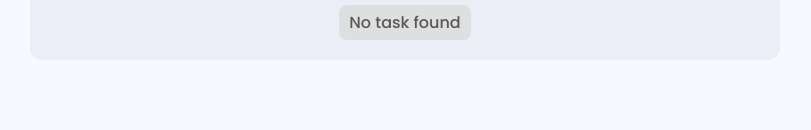
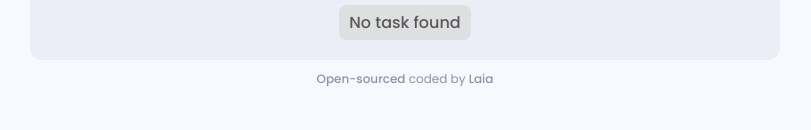
Before and after one commit to LaiaCastilla/todo-app, a React (Create React App) app: page / in a window 1280 px wide. Shown: the part 170-300 px from the top of the page, without its empty margins (235-1046 px from the left). Built offline with nearby package versions, Linux system fonts and the light colour scheme.

Commit message:
footer added

```diff
--- a/src/App.js
+++ b/src/App.js
@@ -14,11 +14,35 @@ function App() {
         <div className={style.app__wrapper}>
           <AppHeader />
           <AppContent />
+          <footer className={style.app__footer}>
+            <a
+              className={style.app__footer__link}
+              href="https://github.com/LaiaCastilla/todo-app"
+              target="_blank"
+              rel="noreferrer"
+            >
+              Open-sourced
+            </a>{" "}
+            coded by{" "}
+            <a
+              className={style.app__footer__link}
+              href="https://laiacastilla.com"
+              target="_blank"
+              rel="noreferrer"
+            >
+              Laia
+            </a>
+          </footer>
         </div>
       </div>
-      <Toaster position="bottom-right" toastOptions={{style:{
-        fontSize:"1.4rem"
-      }}}/>
+      <Toaster
+        position="bottom-right"
+        toastOptions={{
+          style: {
+            fontSize: "1.4rem",
+          },
+        }}
+      />
     </div>
   );
 }
--- a/src/styles/modules/app.module.scss
+++ b/src/styles/modules/app.module.scss
@@ -1,4 +1,4 @@
-@import '../_mixins.scss';
+@import "../_mixins.scss";
 
 .app__wrapper {
   max-width: 750px;
@@ -32,3 +32,20 @@
   width: max-content;
   height: auto;
 }
+.app__footer {
+  text-align: center;
+  display: block;
+  margin: 10px 0 auto;
+  font-size: 12px;
+  opacity: 0.7;
+  color: var(--black-1);
+  &__link {
+    text-decoration: none;
+    color: var(--black-1);
+    font-weight: 500;
+    transition: all 200ms ease-in-out;
+    &:hover {
+      color: var(--primaryPurple);
+    }
+  }
+}
```
Lines whose indentation alone changed are shown as unchanged.
